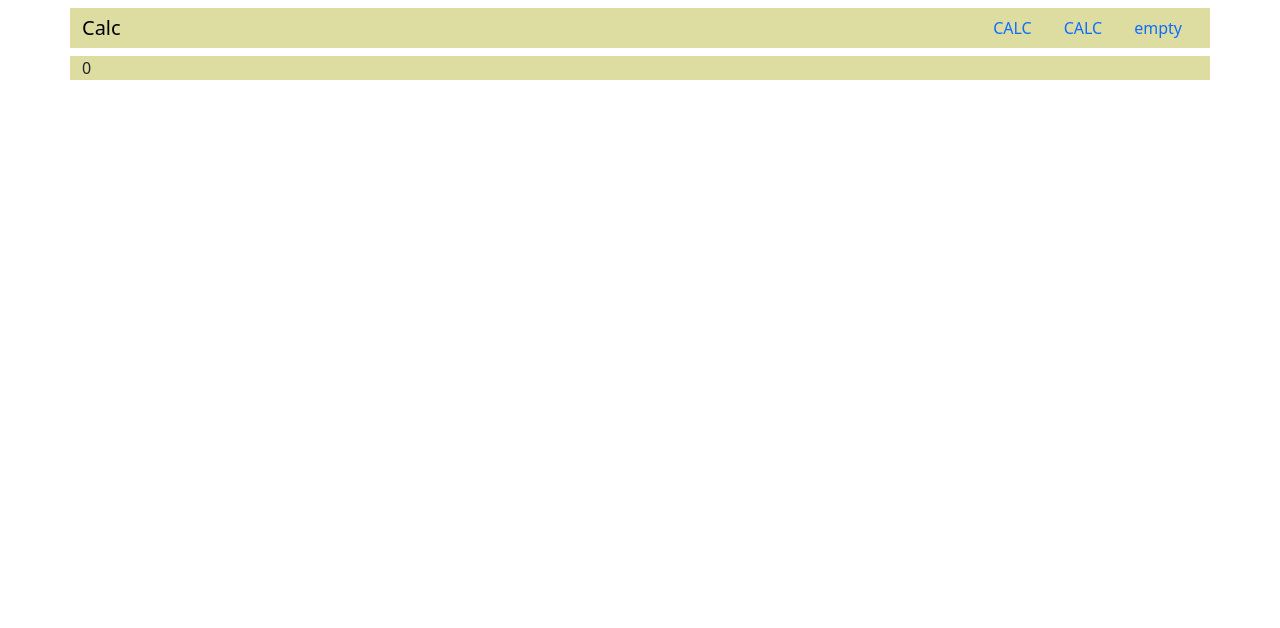
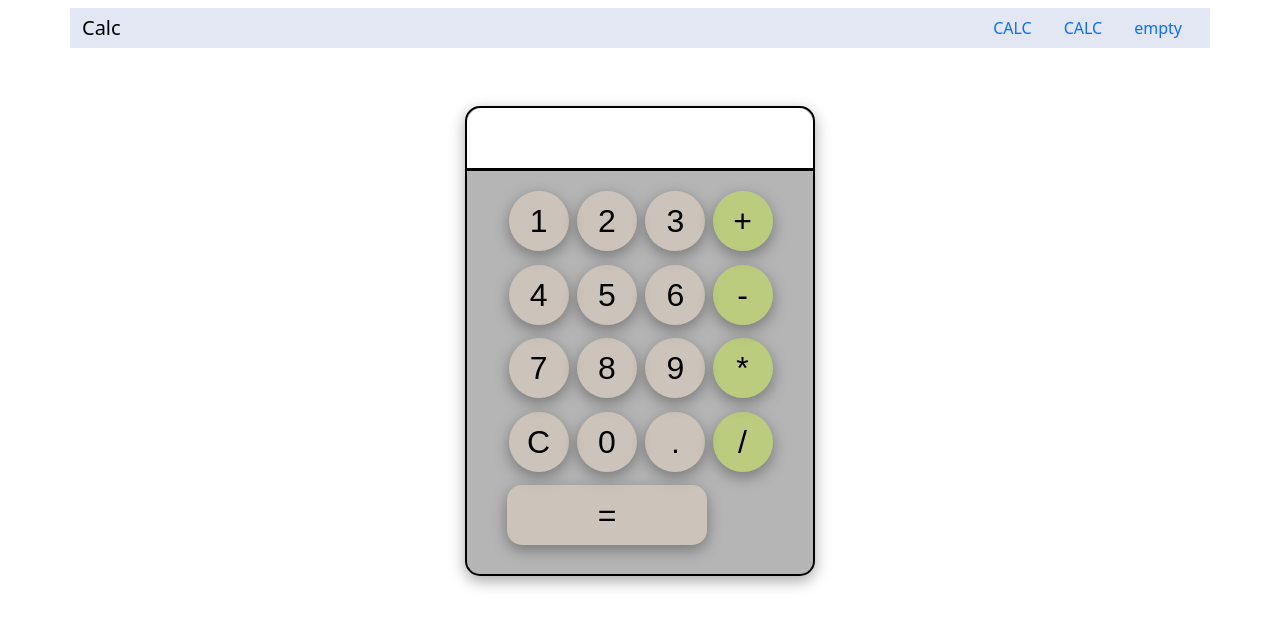
Before and after one commit to Senk-VE/JS-Forge, a website: page index.html in a window 1280 px wide. Drawn offline with nearby package versions, Linux system fonts and the light colour scheme.

Commit message:
calculator

```diff
--- a/index.html
+++ b/index.html
@@ -10,11 +10,15 @@
       href="./node_modules/bootstrap/dist/css/bootstrap.min.css"
     />
     <link rel="stylesheet" href="./style.css" />
+    <link
+      rel="stylesheet"
+      href="https://cdn.jsdelivr.net/npm/bootstrap-icons@1.11.3/font/bootstrap-icons.css"
+    />
   </head>
   <body>
     <!--Nav panel-->
     <nav class="navbar">
-      <div class="container bg-1">
+      <div class="container navColor">
         <a href="#" class="navbar-brand justify-content-end">Calc</a>
         <ul class="nav">
           <li class="nav-item">
@@ -30,8 +34,32 @@
       </div>
     </nav>
     <!-- project section-->
-    <div class="container bg-1">0</div>
+    <section>
+      <div id="calculator">
+        <input type="text" id="display" readonly />
+        <div id="calcButtons">
+          <button onclick="appendToDisplay('1')">1</button>
+          <button onclick="appendToDisplay('2')">2</button>
+          <button onclick="appendToDisplay('3')">3</button>
+          <button onclick="appendToDisplay('+')">+</button>
+          <button onclick="appendToDisplay('4')">4</button>
+          <button onclick="appendToDisplay('5')">5</button>
+          <button onclick="appendToDisplay('6')">6</button>
+          <button onclick="appendToDisplay('-')">-</button>
+          <button onclick="appendToDisplay('7')">7</button>
+          <button onclick="appendToDisplay('8')">8</button>
+          <button onclick="appendToDisplay('9')">9</button>
+          <button onclick="appendToDisplay('*')">*</button>
+          <button onclick="clearDisplay()">C</button>
+          <button onclick="appendToDisplay('0')">0</button>
+          <button onclick="appendToDisplay('.')">.</button>
+          <button onclick="appendToDisplay('/')">/</button>
+          <button onclick="calculateResult()">=</button>
+        </div>
+      </div>
+    </section>
     <!--JS-->
     <script src="./node_modules/bootstrap/dist/js/bootstrap.bundle.min.js"></script>
+    <script src="./script.js"></script>
   </body>
 </html>
--- a/script.js
+++ b/script.js
@@ -0,0 +1,17 @@
+const display = document.getElementById('display');
+
+const appendToDisplay = (input) => {
+  display.value += input;
+};
+
+const clearDisplay = () => {
+  display.value = '';
+};
+
+const calculateResult = () => {
+  try {
+    display.value = eval(display.value);
+  } catch (error) {
+    display.value = 'Error';
+  }
+};
--- a/style.css
+++ b/style.css
@@ -1,4 +1,82 @@
 /*navbar*/
-.bg-1 {
-  background-color: rgb(221, 221, 162);
+.navColor {
+  background-color: rgba(158, 175, 215, 0.3);
 }
+
+/*section*/
+
+section {
+  display: flex;
+  justify-content: center;
+}
+
+#calculator {
+  background-color: rgb(181, 181, 181);
+  display: flex;
+  flex-direction: column;
+  width: 350px;
+  height: 470px;
+  border-radius: 15px;
+  border: solid 2px black;
+  margin-top: 50px;
+  box-shadow: rgba(0, 0, 0, 0.35) 0px 5px 15px;
+}
+
+#display {
+  width: 100%;
+  height: 60px;
+  border-radius: 15px 15px 0 0;
+  border: none;
+  font-family: system-ui;
+  font-size: 35px;
+  padding: 5px 40px;
+}
+
+#calcButtons {
+  display: grid;
+  grid-template-columns: repeat(4, 1fr);
+  grid-gap: 5px;
+  justify-items: center;
+  flex: 1;
+  padding: 20px 40px;
+  border-top: 3px solid black;
+}
+
+button {
+  height: 60px;
+  width: 60px;
+  border-radius: 50%;
+  font-family: sans-serif;
+  font-size: 2rem;
+  border: none;
+  box-shadow: rgba(0, 0, 0, 0.35) 0px 5px 15px;
+  transition: background-color 0.3s ease;
+}
+
+button:last-child {
+  height: 60px;
+  width: 200px;
+  border-radius: 15px;
+  grid-column-start: 1;
+  grid-column-end: 4;
+}
+
+button:not(:nth-child(4n)) {
+  background-color: rgb(255, 228, 196, 0.3);
+}
+button:not(:nth-child(4n)):hover {
+  background-color: rgb(255, 228, 196, 0.7);
+}
+button:not(:nth-child(4n)):active {
+  background-color: rgb(255, 228, 196, 1);
+}
+
+button:nth-child(4n) {
+  background-color: rgba(200, 255, 0, 0.3);
+}
+button:nth-child(4n):hover {
+  background-color: rgba(255, 165, 0, 0.7);
+}
+button:nth-child(4n):active {
+  background-color: rgba(255, 165, 0, 1);
+}
```
